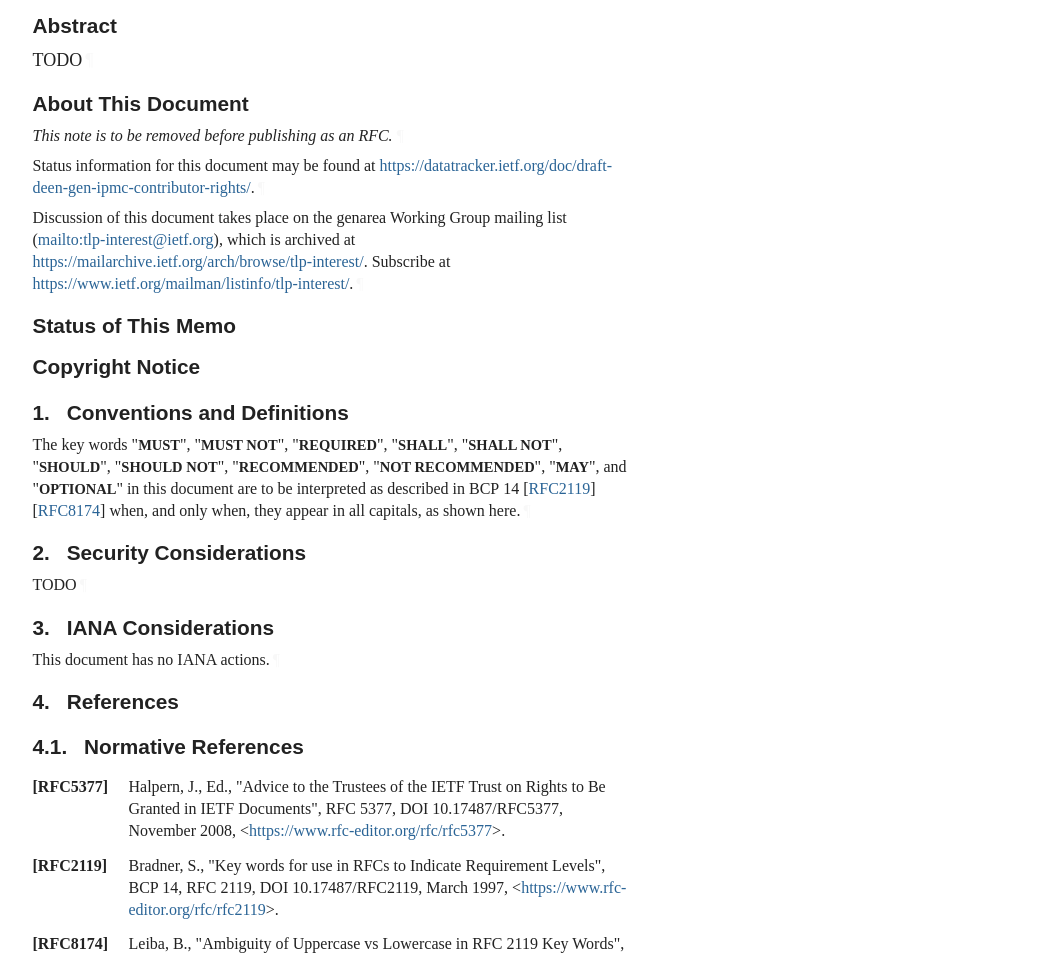
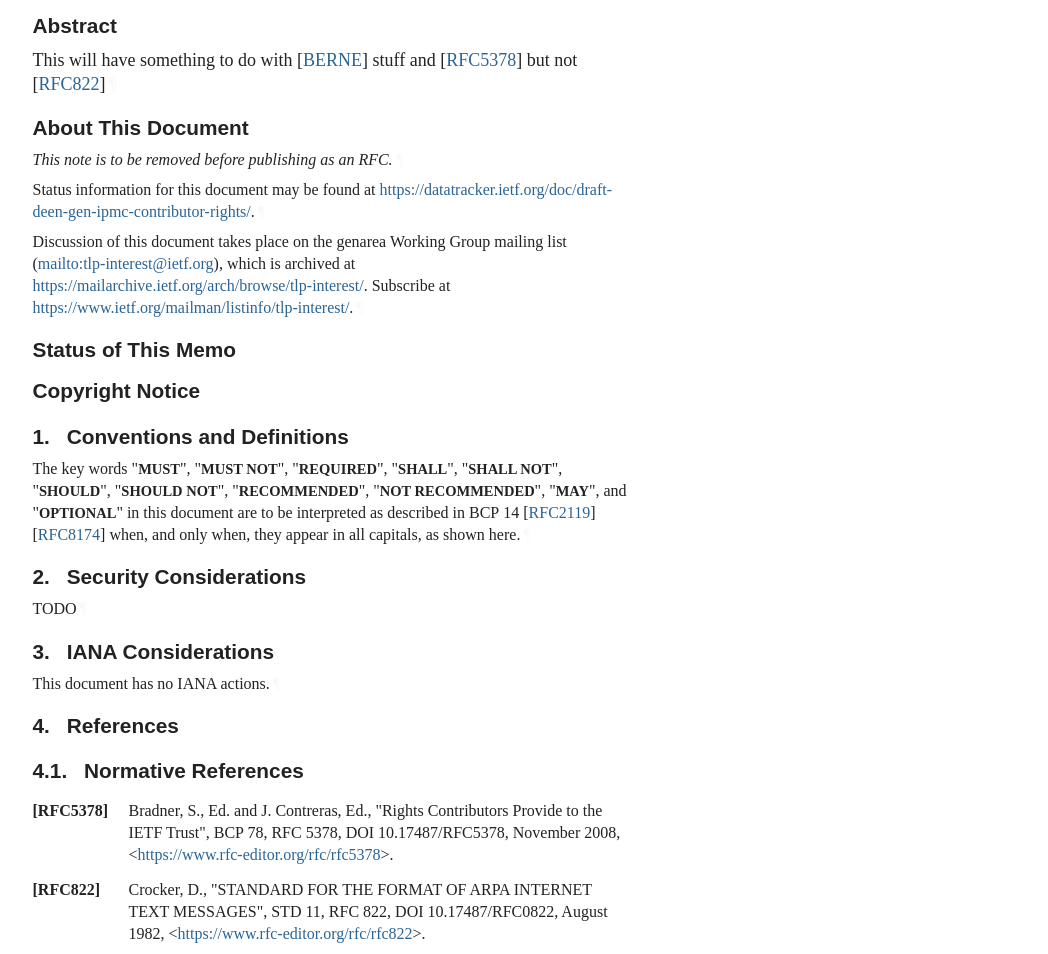
Before and after one commit to gitnnelg/ietf-contribution-rights, a plain HTML site: page trivial/draft-deen-gen-ipmc-contributor-rights.html in a window 1280 px wide. Shown: the part 317-1271 px from the top of the page, without its empty margins (92-1140 px from the left). Drawn offline with Linux system fonts and the light colour scheme; a web font is replaced by a local one.

Commit message:
Script updating gh-pages from 9a57b6c. [ci skip]

```diff
--- a/trivial/draft-deen-gen-ipmc-contributor-rights.html
+++ b/trivial/draft-deen-gen-ipmc-contributor-rights.html
@@ -7,7 +7,7 @@
 <title>ABC</title>
 <meta content="Glenn Deen" name="author">
 <meta content="
-       TODO
+       This will have something to do with   stuff and   but not
     " name="description">
 <meta content="xml2rfc 3.28.1" name="generator">
 <meta content="BCP" name="keyword">
@@ -1082,7 +1082,7 @@ svg :is([fill="white"], [fill^="#fff"]) {
 <h1 id="title">ABC</h1>
 <section id="section-abstract">
       <h2 id="abstract"><a href="#abstract" class="selfRef">Abstract</a></h2>
-<p id="section-abstract-1">TODO<a href="#section-abstract-1" class="pilcrow">¶</a></p>
+<p id="section-abstract-1">This will have something to do with <span>[<a href="#BERNE" class="cite xref">BERNE</a>]</span> stuff and <span>[<a href="#RFC5378" class="cite xref">RFC5378</a>]</span> but not <span>[<a href="#RFC822" class="cite xref">RFC822</a>]</span><a href="#section-abstract-1" class="pilcrow">¶</a></p>
 </section>
 <section class="note rfcEditorRemove" id="section-note.1">
       <h2 id="name-about-this-document">
@@ -1213,9 +1213,13 @@ appear in all capitals, as shown here.<a href="#section-1-1" class="pilcrow">¶<
 <a href="#section-4.1" class="section-number selfRef">4.1. </a><a href="#name-normative-references" class="section-name selfRef">Normative References</a>
         </h3>
 <dl class="references">
-<dt id="RFC5377">[RFC5377]</dt>
+<dt id="RFC5378">[RFC5378]</dt>
         <dd>
-<span class="refAuthor">Halpern, J., Ed.</span>, <span class="refTitle">"Advice to the Trustees of the IETF Trust on Rights to Be Granted in IETF Documents"</span>, <span class="seriesInfo">RFC 5377</span>, <span class="seriesInfo">DOI 10.17487/RFC5377</span>, <time datetime="2008-11" class="refDate">November 2008</time>, <span>&lt;<a href="https://www.rfc-editor.org/rfc/rfc5377">https://www.rfc-editor.org/rfc/rfc5377</a>&gt;</span>. </dd>
+<span class="refAuthor">Bradner, S., Ed.</span> and <span class="refAuthor">J. Contreras, Ed.</span>, <span class="refTitle">"Rights Contributors Provide to the IETF Trust"</span>, <span class="seriesInfo">BCP 78</span>, <span class="seriesInfo">RFC 5378</span>, <span class="seriesInfo">DOI 10.17487/RFC5378</span>, <time datetime="2008-11" class="refDate">November 2008</time>, <span>&lt;<a href="https://www.rfc-editor.org/rfc/rfc5378">https://www.rfc-editor.org/rfc/rfc5378</a>&gt;</span>. </dd>
+<dd class="break"></dd>
+<dt id="RFC822">[RFC822]</dt>
+        <dd>
+<span class="refAuthor">Crocker, D.</span>, <span class="refTitle">"STANDARD FOR THE FORMAT OF ARPA INTERNET TEXT MESSAGES"</span>, <span class="seriesInfo">STD 11</span>, <span class="seriesInfo">RFC 822</span>, <span class="seriesInfo">DOI 10.17487/RFC0822</span>, <time datetime="1982-08" class="refDate">August 1982</time>, <span>&lt;<a href="https://www.rfc-editor.org/rfc/rfc822">https://www.rfc-editor.org/rfc/rfc822</a>&gt;</span>. </dd>
 <dd class="break"></dd>
 <dt id="RFC2119">[RFC2119]</dt>
         <dd>
```
Also changed, not shown: trivial/draft-deen-gen-ipmc-contributor-rights.txt.
